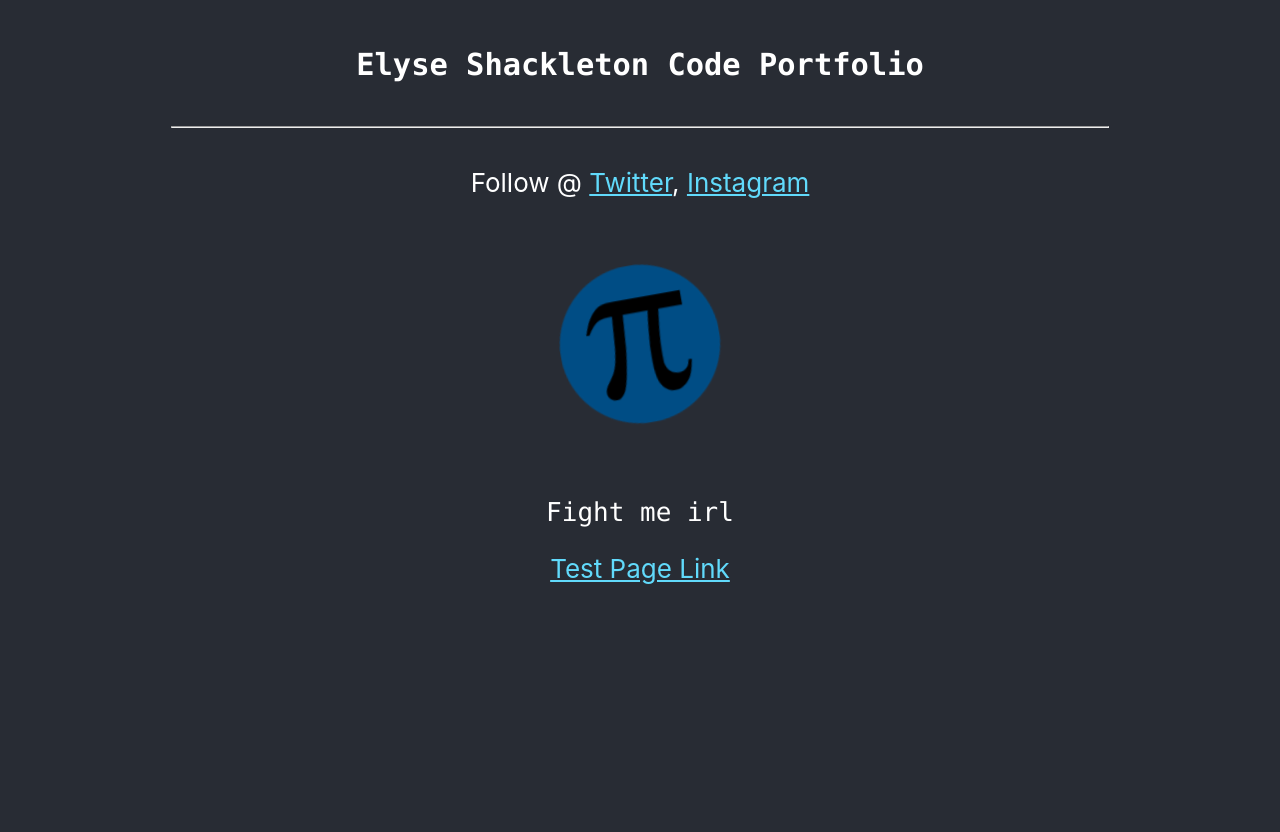
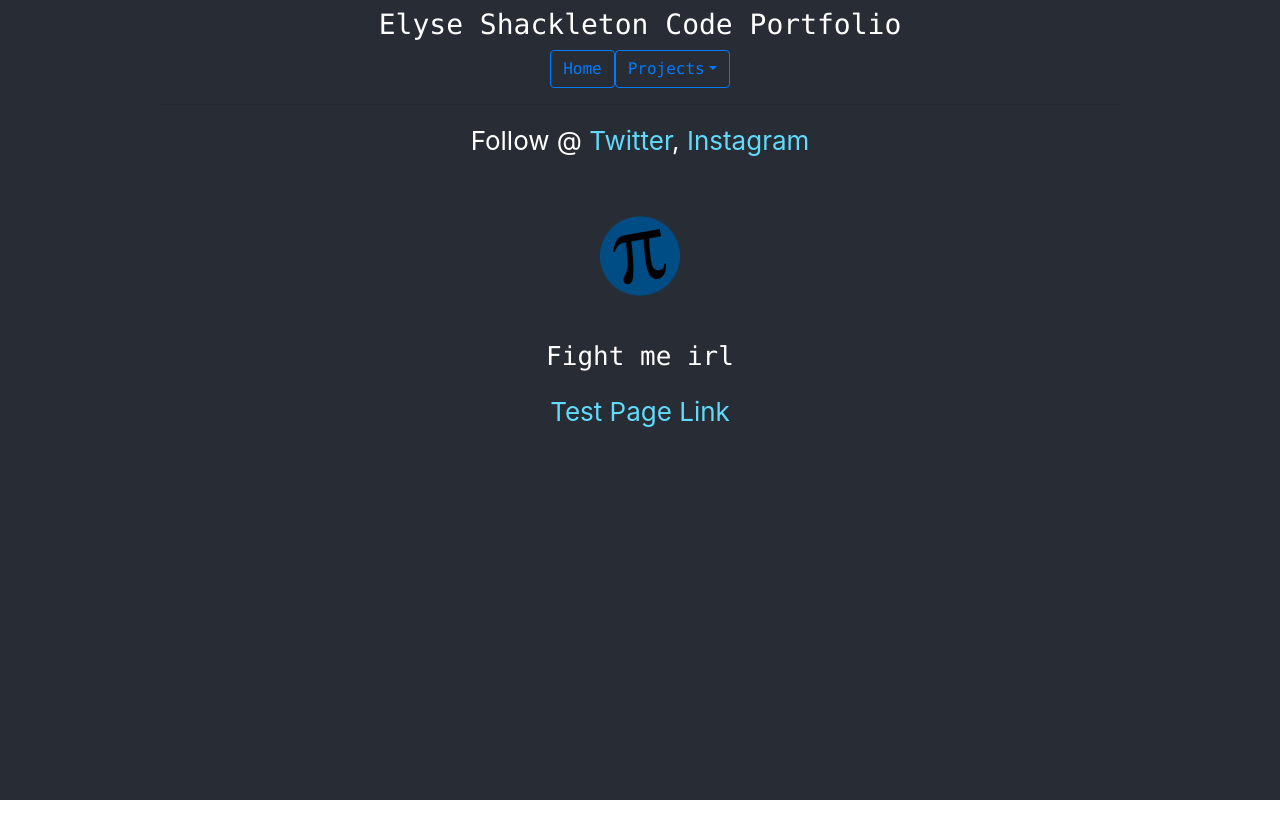
Before and after one commit to elyshack/portfolio, a React (Create React App) app: page / in a window 1280 px wide. After the commit the page ends 800 px from the top, so only its background shows below. Built offline with nearby package versions, Linux system fonts and the light colour scheme.

Commit message:
auto commit

```diff
--- a/src/App.css
+++ b/src/App.css
@@ -9,10 +9,23 @@
 
 }
 
+.Line-break {
+  width: 75vw;
+  color: white;
+}
+
+.Button-bar {
+align-items: center;
+}
+.Button {
+  padding: 15px;
+}
+
 .App-header {
-  padding: 2vh;
+  padding: 1vh;
   background-color: #282c34;
   min-height: 100vh;
+  min-width: 100vh;
   display: flex;
   flex-direction: column;
   align-items: center;
@@ -26,7 +39,7 @@
 
 .Title {
   max-width: 98vw;
-
+  color: white;
 }
 
 .Pics {
--- a/src/App.js
+++ b/src/App.js
@@ -1,16 +1,18 @@
 import React, { Component} from 'react';
 import inner_pi from './components/images/inner_pi.png';
 import './App.css';
+import Heading from './components/Heading.js';
 
 class App extends React.Component {
   render() {
     return (
       <div className="App">
         <header className="App-header">
-          <h3 className="Title"><code>
+          {/* <h3 className="Title"><code>
             Elyse Shackleton Code Portfolio
             </code></h3>
-          <hr width="75%"/>
+          <hr width="75%"/> */}
+          <Heading />
           <p>Follow @ <a
             className="App-link"
             href="https://twitter.com/elyseshackleton"
--- a/src/components/Heading.js
+++ b/src/components/Heading.js
@@ -1,10 +1,33 @@
 import React, { Component } from 'react';
+import '../App.css';
+import Button from 'react-bootstrap/Button';
+import ButtonToolbar from 'react-bootstrap/ButtonToolbar';
+import Dropdown from 'react-bootstrap/Dropdown';
+import DropdownButton from 'react-bootstrap/DropdownButton';
+import ButtonGroup from 'react-bootstrap/ButtonGroup'
 
-
-class Heading extends Component {
+class Heading extends React.Component {
     render() {
       return (
-          <p text-align="left">elyshack.github.io</p>
+        <div>
+        <view width="98vw">
+        <code>
+        <h3 className="Title">Elyse Shackleton Code Portfolio </h3>
+        <div className="Button-bar">
+            <Button href="https://elyshack.github.io/portfolio" variant="outline-primary">Home  </Button>
+                <DropdownButton variant="outline-primary" as={ButtonGroup} title="Projects" id="bg-nested-dropdown">
+                    <Dropdown.Item eventKey="1" href="https://elyshack.github.io/testpage"
+            target="_blank"
+            rel="noopener noreferrer">Html test page</Dropdown.Item>
+                    <Dropdown.Item eventKey="2">Album</Dropdown.Item>
+                </DropdownButton>
+        </div>
+        </code>
+        </view>
+        <div>
+        <hr className="Line-break"/>
+        </div>
+        </div>
       );
     }
 } export default Heading;
--- a/src/index.js
+++ b/src/index.js
@@ -3,6 +3,7 @@ import ReactDOM from 'react-dom';
 import './index.css';
 import App from './App';
 import * as serviceWorker from './serviceWorker';
+import 'bootstrap/dist/css/bootstrap.css';
 
 ReactDOM.render(<App />, document.getElementById('root'));
 
```
